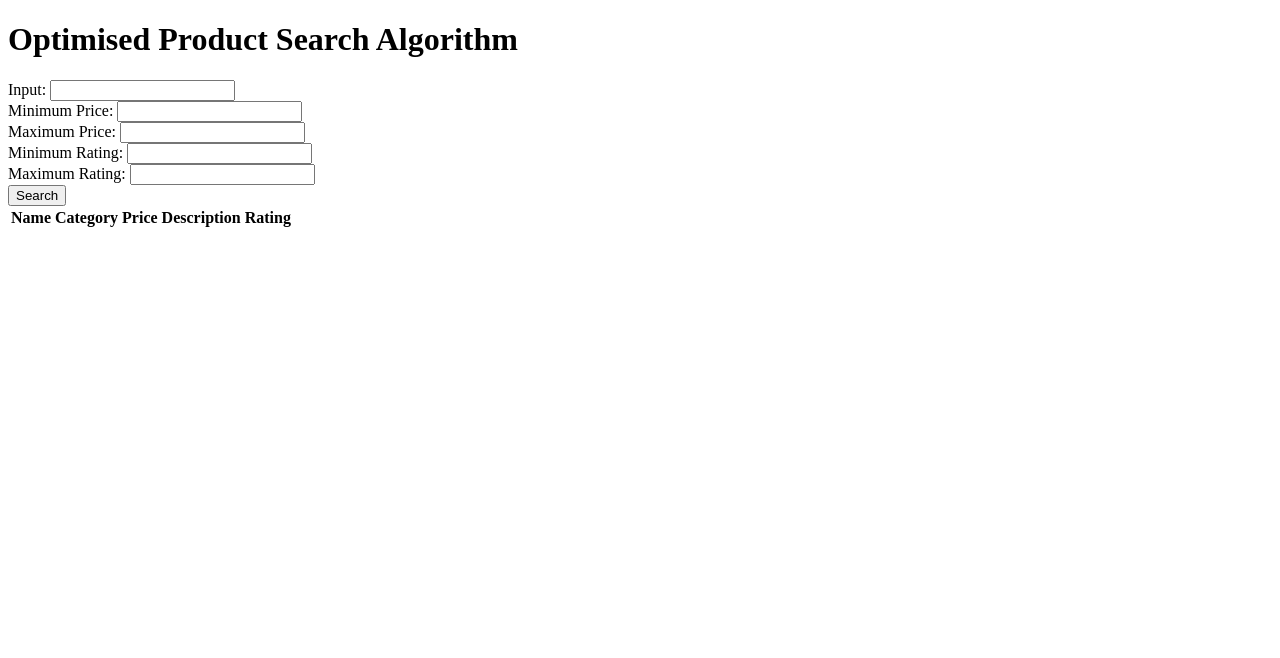
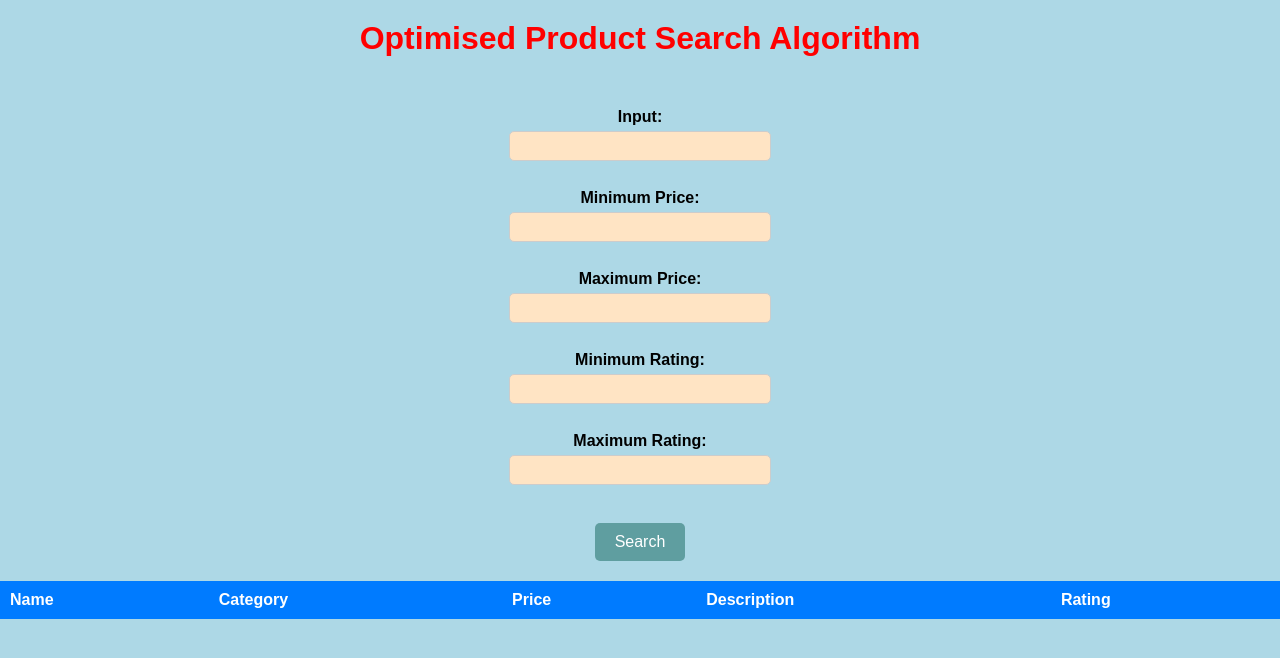
Before and after one commit to Srivijayaraghav-S/ADSA_Proj, a website: page index.html in a window 1280 px wide. Drawn offline with Linux system fonts and the light colour scheme.

Commit message:
added css

```diff
--- a/index.html
+++ b/index.html
@@ -3,6 +3,92 @@
 <head>
   <meta charset="UTF-8">
   <title>Optimised Product Search Algorithm</title>
+  <style>
+    /* Style the body and center the content */
+body {
+    margin: 0;
+    padding: 0;
+    display: flex;
+    background-color: lightblue;
+    flex-direction: column;
+    align-items: center;
+    font-family: Arial, sans-serif;
+  }
+
+  /* Style the heading */
+  h1 {
+    margin-top: 20px;
+    text-align: center;
+    color: red;
+  }
+
+  /* Style the form */
+  form {
+    margin-top: 20px;
+    display: flex;
+    flex-direction: column;
+    align-items: center;
+  }
+
+  /* Style the labels */
+  label {
+    margin-top: 10px;
+    margin-bottom: 5px;
+    font-weight: bold;
+  }
+
+  /* Style the input fields */
+  input[type="text"],
+  input[type="number"] {
+    padding: 5px;
+    border-radius: 5px;
+    border: 1px solid #ccc;
+    background-color: bisque;
+    font-size: 16px;
+    width: 250px;
+  }
+
+  /* Style the search button */
+  button[type="submit"] {
+    margin-top: 20px;
+    padding: 10px 20px;
+    border-radius: 5px;
+    background-color: cadetblue;
+    color: #fff;
+    font-size: 16px;
+    border: none;
+    cursor: pointer;
+  }
+
+  /* Style the table */
+  table {
+    margin-top: 20px;
+    border-collapse: collapse;
+    width: 100%;
+  }
+
+  /* Style the table header */
+  thead th {
+    padding: 10px;
+    text-align: left;
+    background-color: #007bff;
+    color: #fff;
+  }
+
+  /* Style the table rows */
+  tbody tr {
+    border-bottom: 1px solid #ccc;
+    border-width: 2px;
+    border-radius: 5px;
+    background-color: lightgreen;
+  }
+
+  /* Style the table data cells */
+  td {
+    padding: 10px;
+  }
+
+  </style>
 </head>
 <body>
   <h1>Optimised Product Search Algorithm</h1>
@@ -37,6 +123,6 @@
     <tbody>
     </tbody>
   </table>
-  <script src="script.js"></script>
+  <script src="script.js" defer></script>
 </body>
 </html>
--- /dev/null
+++ b/style.css
@@ -0,0 +1,79 @@
+/* Style the body and center the content */
+body {
+    margin: 0;
+    padding: 0;
+    display: flex;
+    background-color: blue;
+    flex-direction: column;
+    align-items: center;
+    font-family: Arial, sans-serif;
+  }
+
+  /* Style the heading */
+  h1 {
+    margin-top: 20px;
+    text-align: center;
+  }
+
+  /* Style the form */
+  form {
+    margin-top: 20px;
+    display: flex;
+    flex-direction: column;
+    align-items: center;
+  }
+
+  /* Style the labels */
+  label {
+    margin-top: 10px;
+    margin-bottom: 5px;
+    font-weight: bold;
+  }
+
+  /* Style the input fields */
+  input[type="text"],
+  input[type="number"] {
+    padding: 5px;
+    border-radius: 5px;
+    border: 1px solid #ccc;
+
+    font-size: 16px;
+    width: 250px;
+  }
+
+  /* Style the search button */
+  button[type="submit"] {
+    margin-top: 20px;
+    padding: 10px 20px;
+    border-radius: 5px;
+    background-color: #007bff;
+    color: #fff;
+    font-size: 16px;
+    border: none;
+    cursor: pointer;
+  }
+
+  /* Style the table */
+  table {
+    margin-top: 20px;
+    border-collapse: collapse;
+    width: 100%;
+  }
+
+  /* Style the table header */
+  thead th {
+    padding: 10px;
+    text-align: left;
+    background-color: #007bff;
+    color: #fff;
+  }
+
+  /* Style the table rows */
+  tbody tr {
+    border-bottom: 1px solid #ccc;
+  }
+
+  /* Style the table data cells */
+  td {
+    padding: 10px;
+  }
```
